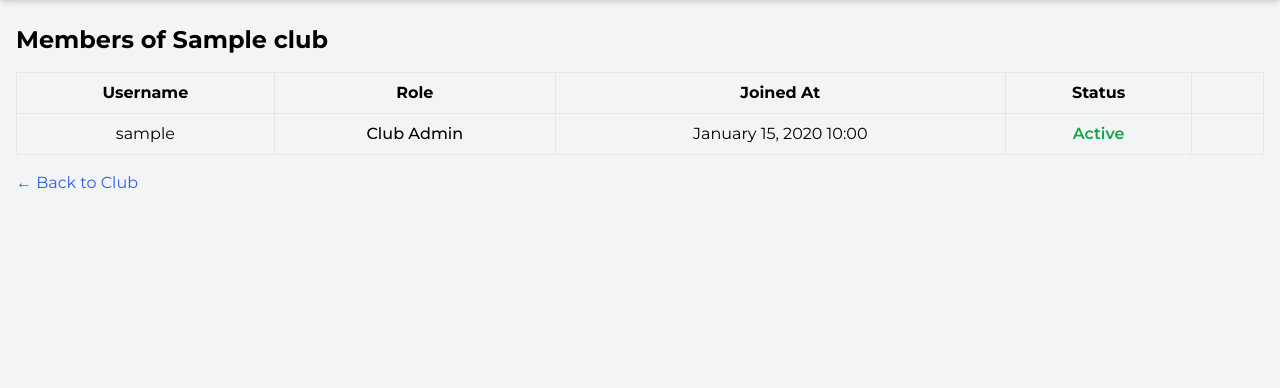
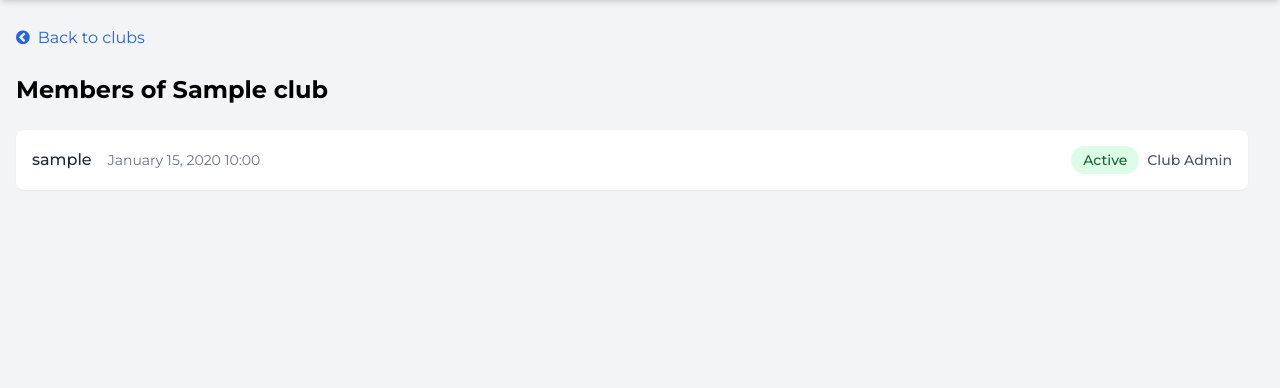
Before and after one commit to rowshan-mannan-oni/django-club-project, a Django app: template membership/templates/membership/membership_list.html in a window 1280 px wide. Shown: the part 68-456 px from the top of the page. Run offline with Django 5.2, Linux system fonts and the light colour scheme; tables that the repository leaves empty hold one stand-in row (values such as "Sample post"); the template is opened without the code that fills it: values that come from a table or form of the project are taken from there, most other values are stand-ins (such as "Sample title", 1, 10 or a date in 2020); style sheets or scripts are compiled from the project's sources.

Commit message:
add Font Awesome for icons and enhance club detail and membership list layouts and dockerized

```diff
--- a/membership/models.py
+++ b/membership/models.py
@@ -19,8 +19,16 @@ class Membership(models.Model):
         return f"{self.user.username} - {self.club.name} ({self.role})"
 
     @property
-    def is_admin_or_moderator(self):
-        return self.role == Role.ADMIN or self.role == Role.MODERATOR
+    def is_member(self):
+        return self.role == Role.MEMBER
+
+    @property
+    def is_admin(self):
+        return self.role == Role.ADMIN
+
+    @property
+    def is_moderator(self):
+        return self.role == Role.MODERATOR
 
 
 class MembershipRequest(models.Model):
--- a/membership/templates/membership/membership_list.html
+++ b/membership/templates/membership/membership_list.html
@@ -5,78 +5,73 @@ Members – {{ club.name }}
 {% endblock %}
 
 {% block content %}
-<h1 class="text-2xl font-bold mb-4">
+
+<!-- Back button at the top -->
+<a href="{% url 'club:club_list' %}"
+   class="inline-flex items-center gap-2 text-blue-600 hover:text-blue-800 mb-6">
+    <i class="fa fa-chevron-circle-left text-xl" aria-hidden="true"></i>
+    <span class="pt-0.5">Back to clubs</span>
+</a>
+
+<h1 class="text-2xl font-bold mb-6">
     Members of {{ club.name }}
 </h1>
 
-<table class="min-w-full border text-center">
-    <thead>
-        <tr class="bg-gray-100">
-            <th class="px-4 py-2 border">Username</th>
-            <th class="px-4 py-2 border">Role</th>
-            <th class="px-4 py-2 border">Joined At</th>
-            <th class="px-4 py-2 border">Status</th>
-        </tr>
-    </thead>
-    <tbody>
+<div class="space-y-4">
     {% for membership in memberships %}
-        <tr class="{% if not membership.is_active %}bg-gray-50 text-gray-500{% endif %}">
-            <td class="px-4 py-2 border">
-                {{ membership.user.username }}
+    <div class="flex items-center gap-4">
+        <!-- Card -->
+        <div class="flex-1 bg-white shadow-sm rounded-lg p-4
+                    {% if not membership.is_active %}opacity-70{% endif %}">
+            <div class="flex justify-between items-center">
+                <!-- Left side: username + joined_at -->
+                <div class="flex flex-col sm:flex-row sm:items-center sm:gap-4">
+                    <span class="font-medium text-gray-800">{{ membership.user.username }}</span>
                     {% if membership.user == request.user %}
                         <span class="text-xs text-gray-400">(you)</span>
                     {% endif %}
-            </td>
+                    <span class="text-sm text-gray-500">{{ membership.joined_at|date:"F j, Y H:i" }}</span>
+                </div>
 
-            <td class="px-4 py-2 border font-medium">
-                {{ membership.get_role_display }}
-            </td>
+                <!-- Right side: status + role -->
+                <div class="flex flex-col sm:flex-row sm:items-center gap-2">
+                    <span class="px-3 py-1 rounded-full text-sm font-medium
+                                 {% if membership.is_active %}bg-green-100 text-green-800
+                                 {% else %}bg-red-100 text-red-800{% endif %}">
+                        {% if membership.is_active %}Active{% else %}Inactive{% endif %}
+                    </span>
 
-            <td class="px-4 py-2 border">
-                {{ membership.joined_at|date:"F j, Y H:i" }}
-            </td>
+                    <span class="text-sm font-medium text-gray-600">{{ membership.get_role_display }}</span>
+                </div>
+            </div>
+        </div>
 
-            <td class="px-4 py-2 border">
-                {% if membership.is_active %}
-                    <span class="text-green-600 font-semibold">Active</span>
-                {% else %}
-                    <span class="text-red-600 font-semibold">Inactive</span>
-                {% endif %}
-            </td>
-            <td class="px-4 py-2 border">
+        <!-- Action buttons outside card -->
         {% if membership.is_active and membership.role != Role.ADMIN and membership.user != request.user %}
+        <div class="flex-shrink-0 flex flex-col gap-2">
             <form method="post" action="{% url 'membership:change_role' club.slug membership.id %}" class="inline-block">
                 {% csrf_token %}
-                        {% if membership.role == Role.MEMBER %}
+                {% if membership.is_member %}
                     <input type="hidden" name="action" value="promote">
-                            <button type="submit" class="bg-blue-600 text-white px-3 py-1 rounded text-sm hover:bg-blue-700">
+                    <button type="submit" class="bg-blue-600 text-white px-3 py-1 rounded text-sm hover:bg-blue-700 transition-colors duration-150">
                         Promote
                     </button>
-                        {% elif membership.role == Role.MODERATOR %}
+                {% elif membership.is_moderator %}
                     <input type="hidden" name="action" value="demote">
-                            <button type="submit" class="bg-yellow-500 text-white px-3 py-1 rounded text-sm hover:bg-yellow-600">
+                    <button type="submit" class="bg-yellow-500 text-white px-3 py-1 rounded text-sm hover:bg-yellow-600 transition-colors duration-150">
                         Demote
                     </button>
                 {% endif %}
             </form>
-                {% else %}
-                    <span class="text-gray-400">—</span>
+        </div>
         {% endif %}
-            </td>
 
-        </tr>
+    </div>
     {% empty %}
-        <tr>
-            <td colspan="4" class="px-4 py-2 border text-center">
+    <div class="text-center text-gray-500 italic">
         No members found.
-            </td>
-        </tr>
+    </div>
     {% endfor %}
-    </tbody>
-</table>
+</div>
 
-<a href="{% url 'club:club_detail' club.slug %}"
-   class="text-blue-600 hover:underline mt-4 inline-block">
-    ← Back to Club
-</a>
 {% endblock %}
--- a/membership/views.py
+++ b/membership/views.py
@@ -125,7 +125,7 @@ class MembershipListView(CustomLoginRequiredMixin, ListView):
 
         membership = Membership.objects.filter(user=request.user, club=self.club).first()
         print(membership.role)
-        if not membership or membership.role != Role.ADMIN:
+        if not membership:
             return HttpResponseForbidden("You are not allowed to view this page.")
 
         return super().dispatch(request, *args, **kwargs)
@@ -136,7 +136,6 @@ class MembershipListView(CustomLoginRequiredMixin, ListView):
     def get_context_data(self, **kwargs):
         context = super().get_context_data(**kwargs)
         context["club"] = self.club
-        context["Role"] = Role
         return context
 
 
--- a/package.json
+++ b/package.json
@@ -3,9 +3,8 @@
   "version": "1.0.0",
   "main": "index.js",
   "scripts": {
-    "test": "echo \"Error: no test specified\" && exit 1",
-    "build:tailwind": "npx tailwindcss -i ./static/css/input.css -o ./static/css/output.css",
-    "watch:tailwind": "npx tailwindcss -i ./static/css/input.css -o ./static/css/output.css --watch"
+    "build": "tailwindcss -i ./static/src/input.css -o ./static/css/output.css --minify",
+    "watch": "tailwindcss -i ./static/src/input.css -o ./static/css/output.css --watch"
   },
   "keywords": [],
   "author": "",
--- a/tailwind.config.js
+++ b/tailwind.config.js
@@ -1,9 +1,9 @@
-/** @type {import('tailwindcss').Config} */
+// tailwind.config.js (ensure content paths include Django templates)
 module.exports = {
   content: [
-    './templates/**/*.html',
-    './**/templates/**/*.html',
-    './static/js/**/*.js',
+    "./templates/**/*.html",
+    "./**/templates/**/*.html",
+    "./static/src/**/*.{html,js,css}"
   ],
   theme: {
     extend: {
--- a/templates/base.html
+++ b/templates/base.html
@@ -11,6 +11,10 @@
 
     <!-- Tailwind output CSS -->
     <link rel="stylesheet" href="{% static 'css/output.css' %}">
+    <!-- Font awesome -->
+    <link rel="stylesheet"
+      href="https://cdnjs.cloudflare.com/ajax/libs/font-awesome/4.7.0/css/font-awesome.min.css">
+
 </head>
 <body class="font-sans bg-gray-100 min-h-screen flex flex-col">
 
```
Also changed, not shown: club/templates/club/club_detail.html (+32 -17 lines), clubmania/settings.py (+15 -10 lines), docker-compose.yml (added, +21 -0 lines), post/models.py (+8 -0 lines), requirements.txt (+5 -3 lines), static/src/input.css (renamed from static/css/input.css), 1 other file. Lines whose indentation alone changed are shown as unchanged.
